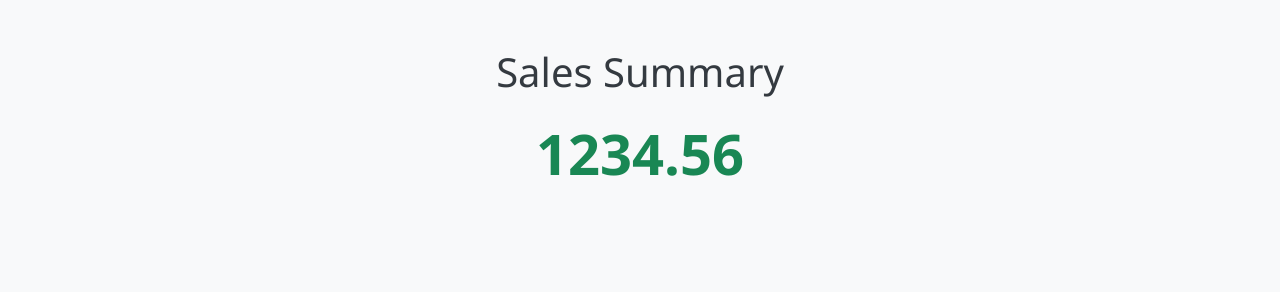
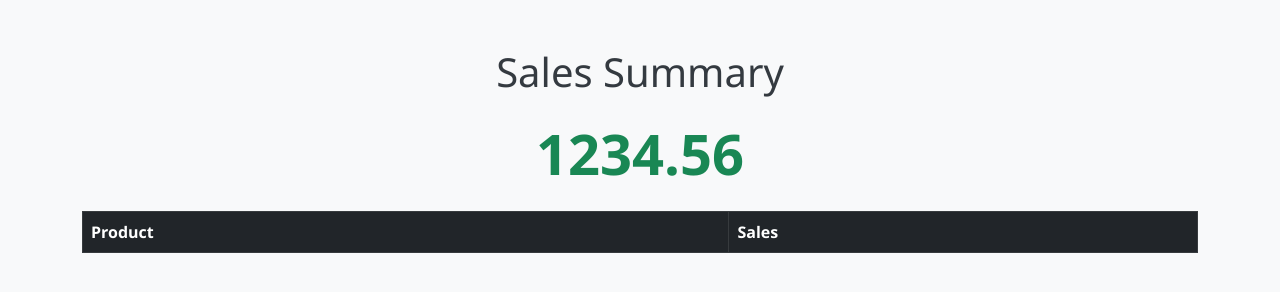
Before and after one commit to Adri935/sum-of-sales-10162120-test-123, a plain HTML site: page index.html in a window 1280 px wide. Drawn offline with nearby package versions, Linux system fonts and the light colour scheme.

Commit message:
feat(revision): update index.html

```diff
--- a/index.html
+++ b/index.html
@@ -16,6 +16,21 @@
         <div id="error-message" class="alert alert-danger mt-3 d-none" role="alert"></div>
       </div>
     </div>
+    <div class="row mt-4">
+      <div class="col-md-12">
+        <table id="product-sales" class="table table-striped table-bordered">
+          <thead class="table-dark">
+            <tr>
+              <th>Product</th>
+              <th>Sales</th>
+            </tr>
+          </thead>
+          <tbody>
+            <!-- Product sales data will be inserted here -->
+          </tbody>
+        </table>
+      </div>
+    </div>
   </div>
   <script src="script.js"></script>
 </body>
```
